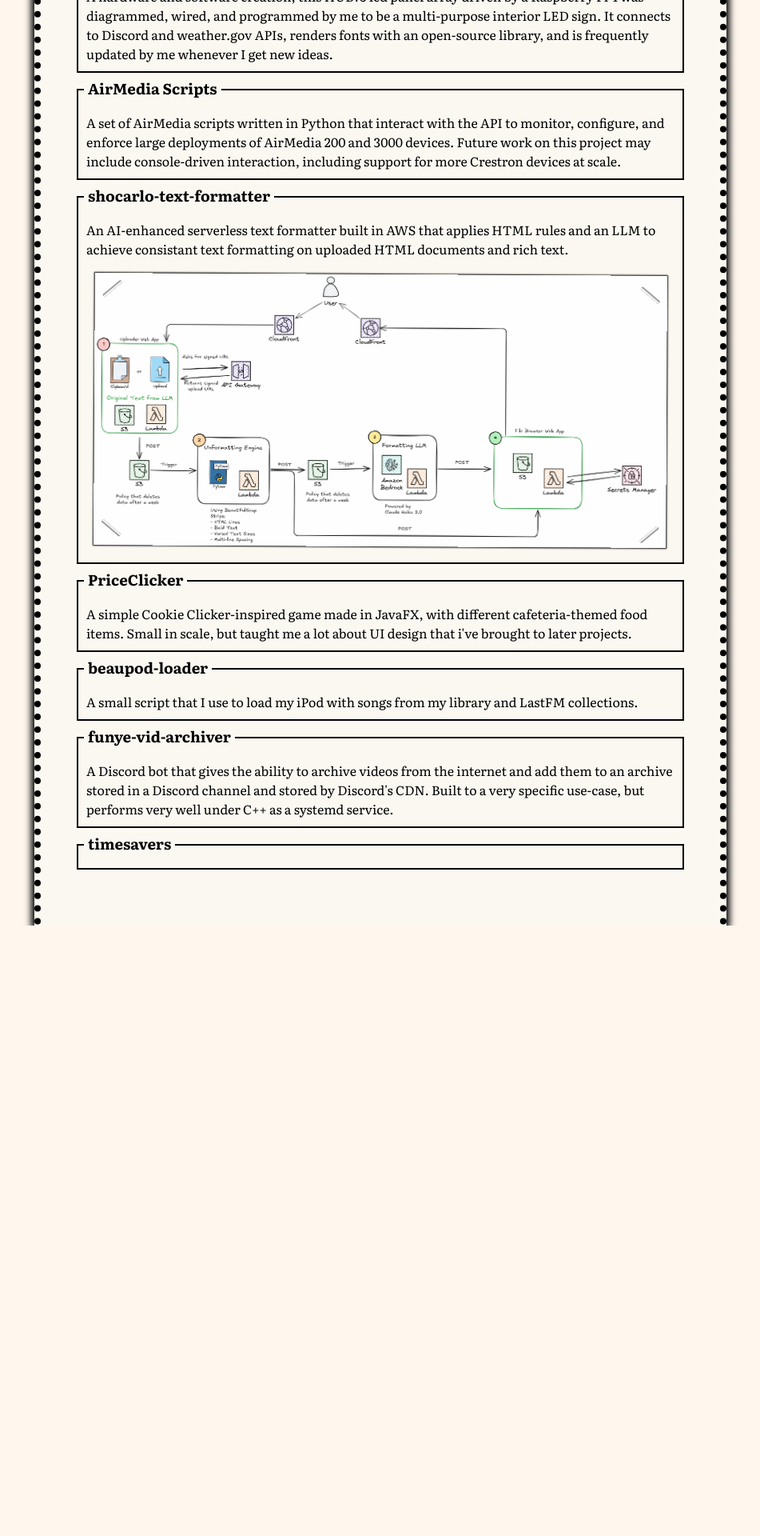
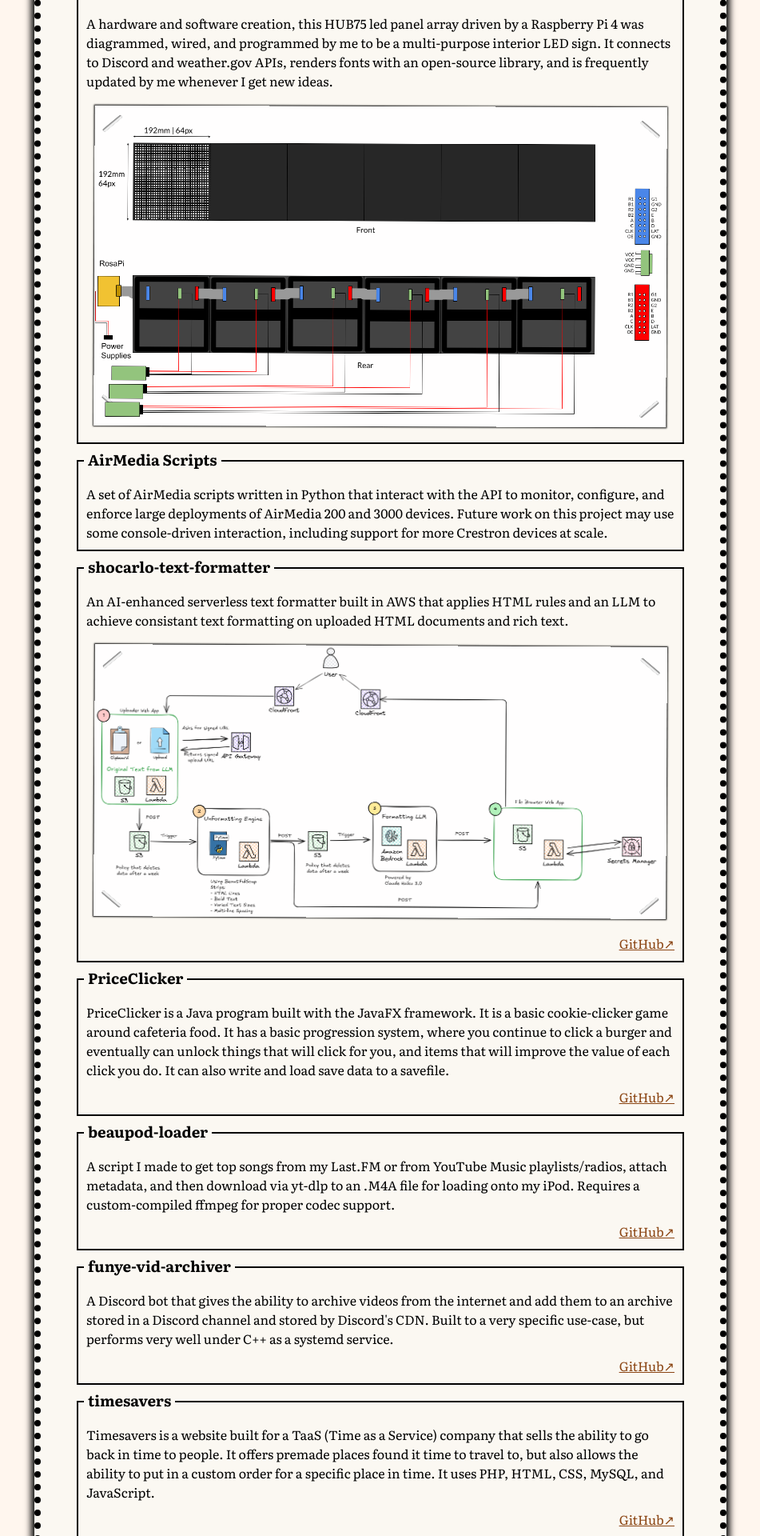
Before and after one commit to beaubyte/beaubyte-dev, a SvelteKit app: page /projects in a window 1280 px wide. Shown: the part 1120-3040 px from the top of the page at 80% size, without its empty margins (164-1115 px from the left). Before the commit the page ends 2277 px from the top, so only its background shows below. Built offline with nearby package versions, Linux system fonts and the light colour scheme.

Commit message:
updated project page with github links

```diff
--- a/src/routes/+layout.svelte
+++ b/src/routes/+layout.svelte
@@ -39,6 +39,7 @@
 	</filter>
 	<!-- credit to @alexmwalker for the filter -->
 </svg>
+
 {@render children()}
 
 <style>
--- a/src/routes/projects/+page.svelte
+++ b/src/routes/projects/+page.svelte
@@ -1,9 +1,16 @@
 <script>
     import btdiagram from "#lib/assets/btinvest.png";
     import shocarlodiagram from '#lib/assets/shocarlo_text_formatter.png'
+    import peakytype from '#lib/assets/led_display.png'
 </script>
 
 <style>
+    a {
+        color: saddlebrown;
+    }
+    a:hover {
+        color: chocolate;
+    }
     #ai-note {
         padding: 10px;
     }
@@ -69,6 +76,7 @@
         <div class="staple4"></div>
         <img src={btdiagram} alt="a diagram showing the design of the bt-investigator program">
     </div>
+    <p style="text-align: right"><a href="https://github.com/beaubyte/bt-le-investigator">GitHub↗</a></p>
 </div>
 <div class="project">
     <h3>
@@ -80,6 +88,13 @@
         and weather.gov APIs, renders fonts with an open-source library, and is frequently updated by
         me whenever I get new ideas.
     </p>
+    <div class="attached-note" style="rotate: 0.2deg; height: 400px">
+        <div class="staple1"></div>
+        <div class="staple2"></div>
+        <div class="staple3"></div>
+        <div class="staple4"></div>
+        <img src={peakytype} alt="a diagram showing the wiring of the peaky type">
+    </div>
 </div>
 <div class="project">
     <h3>
@@ -88,7 +103,7 @@
     <p>
         A set of AirMedia scripts written in Python that interact with the API to monitor, configure,
         and enforce large deployments of AirMedia 200 and 3000 devices. Future work on this project may
-        include console-driven interaction, including support for more Crestron devices at scale.
+        use some console-driven interaction, including support for more Crestron devices at scale.
     </p>
 </div>
 <div class="project">
@@ -106,23 +121,30 @@
         <div class="staple4"></div>
         <img src={shocarlodiagram} alt="a diagram showing the design of the shocarlo text formatter program">
     </div>
+    <p style="text-align: right"><a href="https://github.com/beaubyte/shocarlo-text-formatter">GitHub↗</a></p>
 </div>
 <div class="project">
     <h3>
         PriceClicker
     </h3>
     <p>
-        A simple Cookie Clicker-inspired game made in JavaFX, with different cafeteria-themed food items.
-        Small in scale, but taught me a lot about UI design that i've brought to later projects.
+        PriceClicker is a Java program built with the JavaFX framework. It is a basic cookie-clicker game around cafeteria food.
+        It has a basic progression system, where you continue to click a burger and eventually can unlock things that
+        will click for you, and items that will improve the value of each click you do. It can also write and load save
+        data to a savefile.
     </p>
+    <p style="text-align: right"><a href="https://github.com/beaubyte/PriceClicker">GitHub↗</a></p>
 </div>
 <div class="project">
     <h3>
         beaupod-loader
     </h3>
     <p>
-        A small script that I use to load my iPod with songs from my library and LastFM collections.
+        A script I made to get top songs from my Last.FM or from YouTube Music playlists/radios, attach metadata, and
+        then download via yt-dlp to an .M4A file for loading onto my iPod. Requires a custom-compiled ffmpeg for proper
+        codec support.
     </p>
+    <p style="text-align: right"><a href="https://github.com/beaubyte/beaupod-loader">GitHub↗</a></p>
 </div>
 <div class="project">
     <h3>
@@ -133,9 +155,18 @@
         archive stored in a Discord channel and stored by Discord's CDN. Built to a very specific use-case,
         but performs very well under C++ as a systemd service.
     </p>
+    <p style="text-align: right"><a href="https://github.com/beaubyte/funye-vid-archiver">GitHub↗</a></p>
 </div>
 <div class="project">
     <h3>
         timesavers
     </h3>
+    <p>
+        Timesavers is a website built for a TaaS (Time as a Service) company that sells the ability to go back in time
+        to people. It offers premade places found it time to travel to, but also allows the ability to put in a custom
+        order for a specific place in time. It uses PHP, HTML, CSS, MySQL, and JavaScript.
+    </p>
+    <p style="text-align: right;">
+    <a href="https://github.com/beaubyte/timesavers" >GitHub↗</a>
+    </p>
 </div>
```
Also changed, not shown: src/lib/assets/led_display.png (added).
